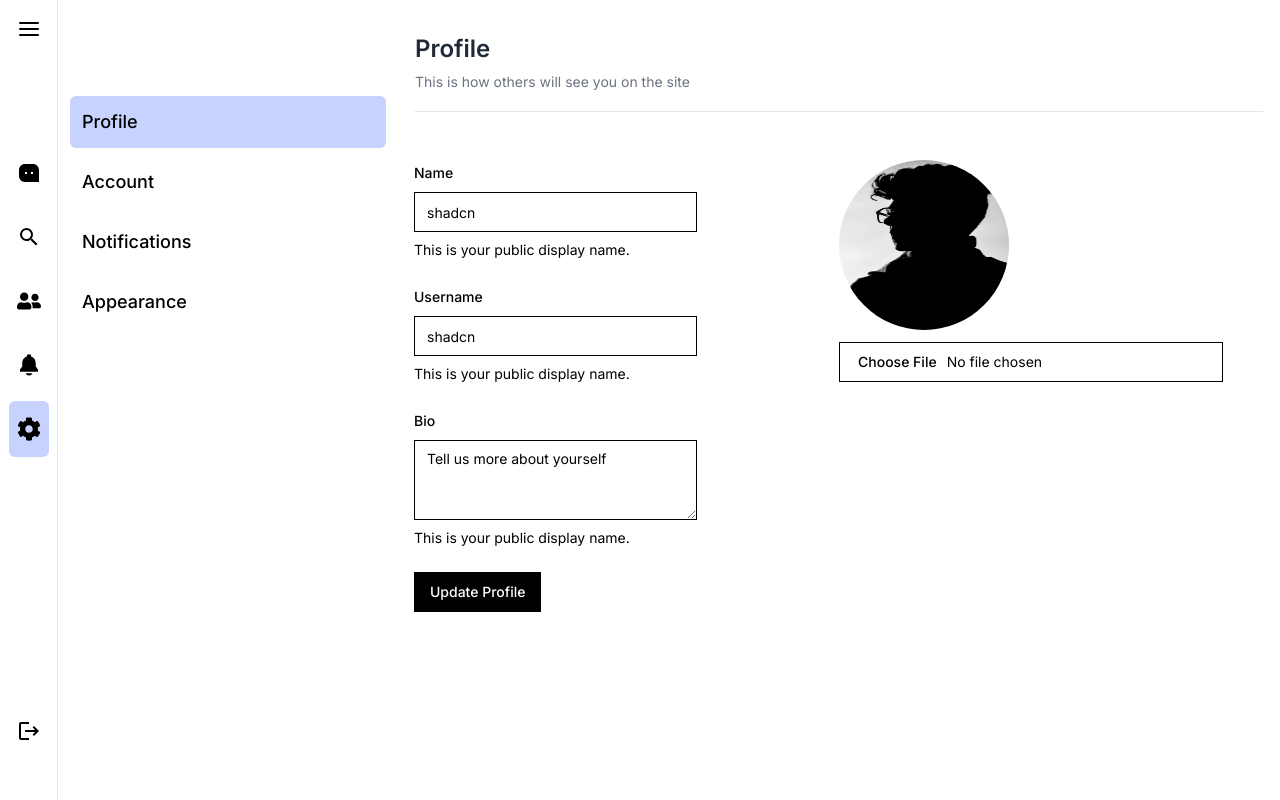
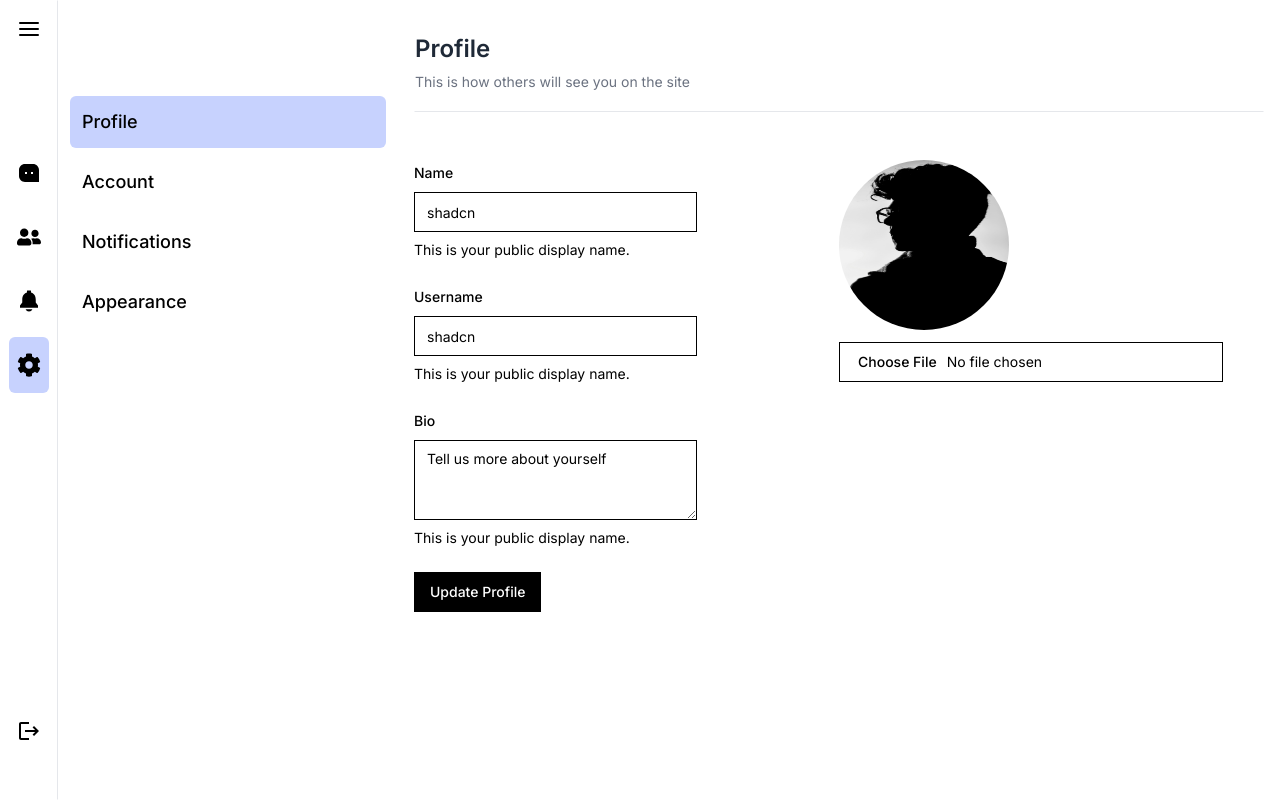
Before and after one commit to edwinochieng/chatterbox, a Next.js app: page /settings/profile in a window 1280 px wide. Built offline with nearby package versions, Linux system fonts and the light colour scheme.

Commit message:
remove discover page and links

```diff
--- a/src/app/(dashboard)/discover/page.tsx
+++ /dev/null
@@ -1,5 +0,0 @@
-import React from "react";
-
-export default function DiscoverPage() {
-  return <div>DiscoverPage</div>;
-}
--- a/src/components/Sidebar.tsx
+++ b/src/components/Sidebar.tsx
@@ -5,7 +5,7 @@ import { FaCog, FaUserFriends } from "react-icons/fa";
 import { IoNotificationsSharp } from "react-icons/io5";
 import { RiMessage3Fill } from "react-icons/ri";
 import { FiMenu } from "react-icons/fi";
-import { MdLogout, MdSearch } from "react-icons/md";
+import { MdLogout } from "react-icons/md";
 import { signOut } from "next-auth/react";
 import { usePathname } from "next/navigation";
 
@@ -14,11 +14,6 @@ const sidebarLinks = [
     name: "Messages",
     path: "/chats",
     icon: <RiMessage3Fill size={24} />,
-  },
-  {
-    name: "Discover",
-    path: "/discover",
-    icon: <MdSearch size={24} />,
   },
   {
     name: "Friends",
```
